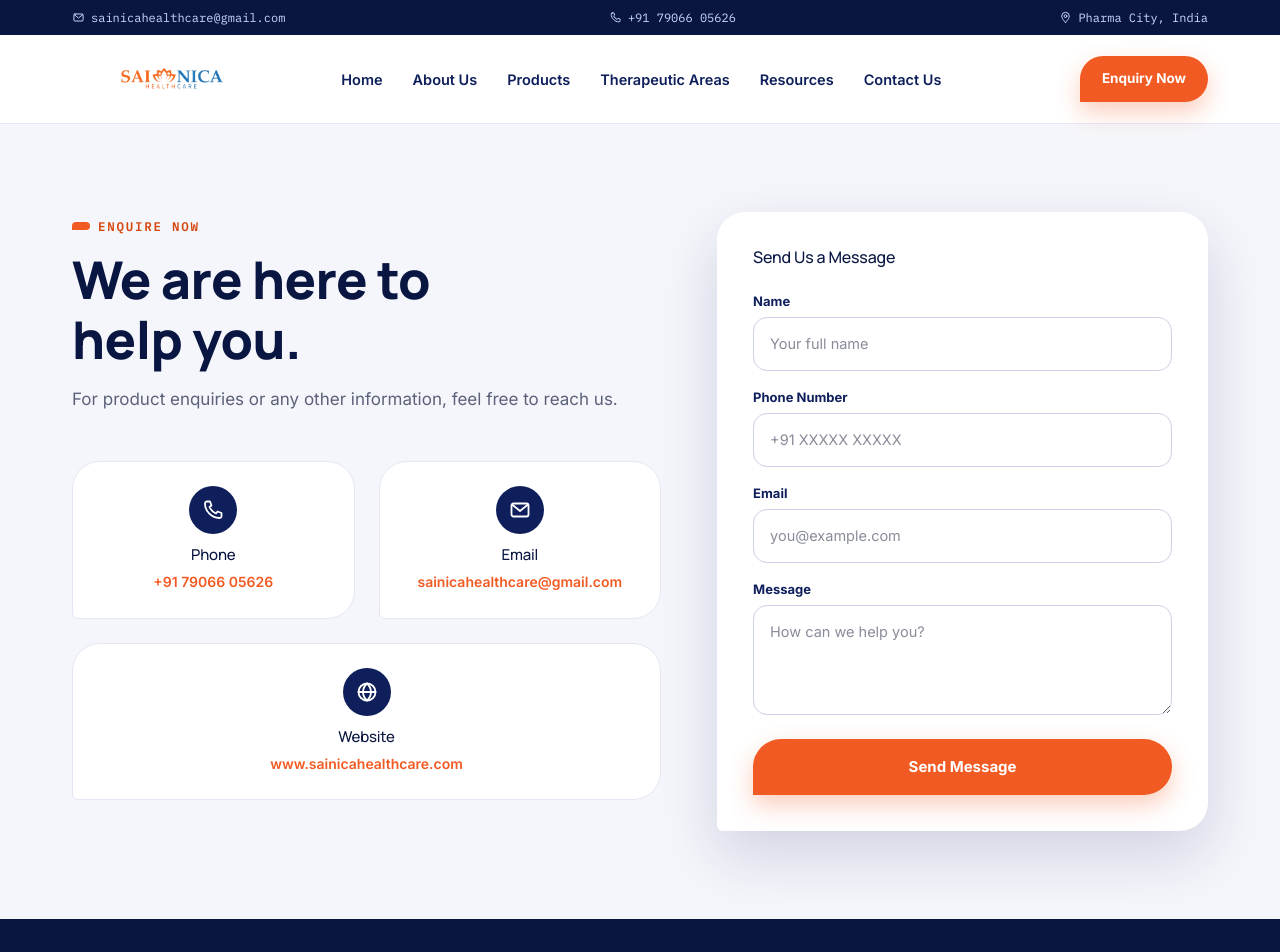
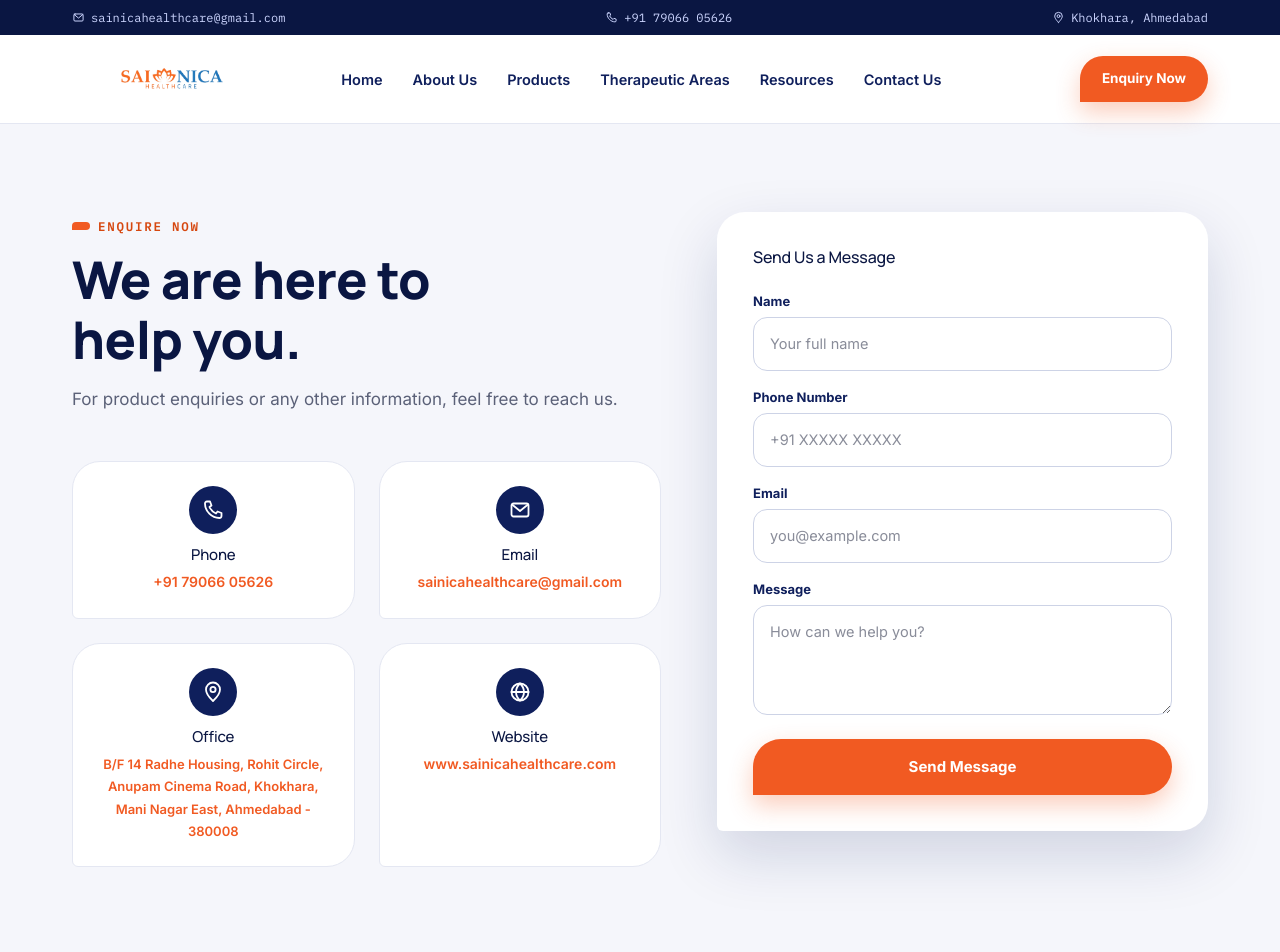
Before and after one commit to jamanrao-beep/sainica-pharma, a Next.js app: page /enquiry in a window 1280 px wide. Shown: the top 952 px of the page. Built offline with nearby package versions, Linux system fonts and the light colour scheme.

Commit message:
fix(contact): update official address and add google maps integration across pages

```diff
--- a/app/careers/page.tsx
+++ b/app/careers/page.tsx
@@ -67,7 +67,7 @@
           {[
             { title: "Medical Representative — Gastro Division", location: "Multiple Locations, India" },
             { title: "Area Sales Manager", location: "North India" },
-            { title: "Quality Control Analyst", location: "Pharma City, India" },
+            { title: "Quality Control Analyst", location: "Khokhara, Ahmedabad" },
           ].map((j, i) => (
             <div key={i} className="job-pill">
               <div>
--- a/app/contact/page.tsx
+++ b/app/contact/page.tsx
@@ -22,7 +22,11 @@
               <ul className="footer-contact" style={{ color: "var(--ink)" }}>
                 <li>
                   <svg viewBox="0 0 24 24" width="17" height="17" fill="none" stroke="#F15A22" strokeWidth="1.8" strokeLinecap="round" strokeLinejoin="round"><path d="M12 21s7-6.5 7-11.5A7 7 0 0 0 5 9.5C5 14.5 12 21 12 21z"/><circle cx="12" cy="9.5" r="2.6"/></svg>
-                  125, Healthcare Avenue,<br />Pharma City, India - 000000
+                  <span>
+                    B/F 14 Radhe Housing, Rohit Circle,<br />
+                    Anupam Cinema Road, Khokhara,<br />
+                    Mani Nagar East, Ahmedabad - 380008
+                  </span>
                 </li>
                 <li>
                   <svg viewBox="0 0 24 24" width="17" height="17" fill="none" stroke="#F15A22" strokeWidth="1.8" strokeLinecap="round" strokeLinejoin="round"><path d="M6 3.5h3l1.5 4-2 1.5a13 13 0 0 0 6.5 6.5l1.5-2 4 1.5v3a2 2 0 0 1-2.2 2C10.8 20 4 13.2 4 5.7A2 2 0 0 1 6 3.5z"/></svg>
@@ -34,15 +38,36 @@
                 </li>
                 <li>
                   <svg viewBox="0 0 24 24" width="17" height="17" fill="none" stroke="#F15A22" strokeWidth="1.8" strokeLinecap="round" strokeLinejoin="round"><circle cx="12" cy="12" r="8.5"/><path d="M3.5 12h17M12 3.5c2.6 2.4 4 5.4 4 8.5s-1.4 6.1-4 8.5c-2.6-2.4-4-5.4-4-8.5s1.4-6.1 4-8.5z"/></svg>
-                  www.sainicahealthcare.com
+                  <a href="https://www.sainicahealthcare.com" target="_blank" rel="noopener noreferrer">www.sainicahealthcare.com</a>
                 </li>
               </ul>
             </div>
+
+            <div className="mt-24">
+              <a
+                href="https://maps.google.com/?q=Radhe+Housing,+Rohit+Circle,+Anupam+Cinema+Road,+Khokhara,+Maninagar+East,+Ahmedabad+380008"
+                target="_blank"
+                rel="noopener noreferrer"
+                className="btn btn-outline-navy btn-sm"
+                style={{ display: "inline-flex", alignItems: "center", gap: 8 }}
+              >
+                <svg viewBox="0 0 24 24" width="16" height="16" fill="none" stroke="currentColor" strokeWidth="1.8" strokeLinecap="round" strokeLinejoin="round"><path d="M18 13v6a2 2 0 0 1-2 2H5a2 2 0 0 1-2-2V8a2 2 0 0 1 2-2h6"/><polyline points="15 3 21 3 21 9"/><line x1="10" y1="14" x2="21" y2="3"/></svg>
+                Open in Google Maps
+              </a>
+            </div>
           </div>
           <div className="split-media">
-            <div className="map-frame">
-              {/* eslint-disable-next-line @next/next/no-img-element */}
-              <img src="/img/contact-map.svg" alt="Office location map" style={{ width: "100%", minHeight: 320, objectFit: "cover", background: "var(--bg)" }} />
+            <div className="map-frame" style={{ width: "100%", height: "100%", minHeight: 380 }}>
+              <iframe
+                title="Sainica Healthcare Office Google Maps"
+                src="https://maps.google.com/maps?q=Radhe+Housing,+Rohit+Circle,+Anupam+Cinema+Road,+Khokhara,+Maninagar+East,+Ahmedabad+380008&t=&z=16&ie=UTF8&iwloc=&output=embed"
+                width="100%"
+                height="100%"
+                style={{ border: 0, minHeight: 380, width: "100%", height: "100%", display: "block" }}
+                allowFullScreen
+                loading="lazy"
+                referrerPolicy="no-referrer-when-downgrade"
+              />
             </div>
           </div>
         </div>
--- a/app/enquiry/page.tsx
+++ b/app/enquiry/page.tsx
@@ -32,12 +32,28 @@
                 <h4>Email</h4>
                 <p><a href="mailto:sainicahealthcare@gmail.com" style={{ wordBreak: "break-word" }}>sainicahealthcare@gmail.com</a></p>
               </div>
-              <div className="contact-card" style={{ gridColumn: "1 / -1", padding: "24px 20px" }}>
-                <div className="cc-icon" style={{ width: 48, height: 48, marginBottom: 12, marginLeft: "auto", marginRight: "auto" }}>
+              <div className="contact-card" style={{ padding: "24px 20px" }}>
+                <div className="cc-icon" style={{ width: 48, height: 48, marginBottom: 12 }}>
+                  <svg viewBox="0 0 24 24" width="20" height="20" fill="none" stroke="#fff" strokeWidth="1.8" strokeLinecap="round" strokeLinejoin="round"><path d="M12 21s7-6.5 7-11.5A7 7 0 0 0 5 9.5C5 14.5 12 21 12 21z"/><circle cx="12" cy="9.5" r="2.6"/></svg>
+                </div>
+                <h4>Office</h4>
+                <p>
+                  <a
+                    href="https://maps.google.com/?q=Radhe+Housing,+Rohit+Circle,+Anupam+Cinema+Road,+Khokhara,+Maninagar+East,+Ahmedabad+380008"
+                    target="_blank"
+                    rel="noopener noreferrer"
+                    style={{ wordBreak: "break-word", fontSize: "13px", lineHeight: 1.5 }}
+                  >
+                    B/F 14 Radhe Housing, Rohit Circle, Anupam Cinema Road, Khokhara, Mani Nagar East, Ahmedabad - 380008
+                  </a>
+                </p>
+              </div>
+              <div className="contact-card" style={{ padding: "24px 20px" }}>
+                <div className="cc-icon" style={{ width: 48, height: 48, marginBottom: 12 }}>
                   <svg viewBox="0 0 24 24" width="20" height="20" fill="none" stroke="#fff" strokeWidth="1.8" strokeLinecap="round" strokeLinejoin="round"><circle cx="12" cy="12" r="8.5"/><path d="M3.5 12h17M12 3.5c2.6 2.4 4 5.4 4 8.5s-1.4 6.1-4 8.5c-2.6-2.4-4-5.4-4-8.5s1.4-6.1 4-8.5z"/></svg>
                 </div>
                 <h4>Website</h4>
-                <p><a href="#" style={{ wordBreak: "break-word" }}>www.sainicahealthcare.com</a></p>
+                <p><a href="https://www.sainicahealthcare.com" target="_blank" rel="noopener noreferrer" style={{ wordBreak: "break-word" }}>www.sainicahealthcare.com</a></p>
               </div>
             </div>
           </div>
--- a/assets/sainica-healthcare-wip/about.html
+++ b/assets/sainica-healthcare-wip/about.html
@@ -16,7 +16,7 @@
   <div class="container">
     <div class="tb-item"><svg viewBox="0 0 24 24" width="13" height="13" fill="none" stroke="currentColor" stroke-width="1.8" stroke-linecap="round" stroke-linejoin="round"><rect x="3.5" y="5.5" width="17" height="13" rx="2"/><path d="M4 6.5l8 6.5 8-6.5"/></svg> info@sainicahealthcare.com</div>
     <div class="tb-item"><svg viewBox="0 0 24 24" width="13" height="13" fill="none" stroke="currentColor" stroke-width="1.8" stroke-linecap="round" stroke-linejoin="round"><path d="M6 3.5h3l1.5 4-2 1.5a13 13 0 0 0 6.5 6.5l1.5-2 4 1.5v3a2 2 0 0 1-2.2 2C10.8 20 4 13.2 4 5.7A2 2 0 0 1 6 3.5z"/></svg> +91 12345 67890</div>
-    <div class="tb-item"><svg viewBox="0 0 24 24" width="13" height="13" fill="none" stroke="currentColor" stroke-width="1.8" stroke-linecap="round" stroke-linejoin="round"><path d="M12 21s7-6.5 7-11.5A7 7 0 0 0 5 9.5C5 14.5 12 21 12 21z"/><circle cx="12" cy="9.5" r="2.6"/></svg> Pharma City, India</div>
+    <div class="tb-item"><svg viewBox="0 0 24 24" width="13" height="13" fill="none" stroke="currentColor" stroke-width="1.8" stroke-linecap="round" stroke-linejoin="round"><path d="M12 21s7-6.5 7-11.5A7 7 0 0 0 5 9.5C5 14.5 12 21 12 21z"/><circle cx="12" cy="9.5" r="2.6"/></svg> <a href="https://maps.google.com/?q=Radhe+Housing,+Rohit+Circle,+Anupam+Cinema+Road,+Khokhara,+Maninagar+East,+Ahmedabad+380008" target="_blank" rel="noopener noreferrer">Khokhara, Ahmedabad</a></div>
   </div>
 </div>
 <div class="navwrap">
@@ -123,7 +123,7 @@
         <ul class="footer-contact">
           <li><svg viewBox="0 0 24 24" width="17" height="17" fill="none" stroke="#F15A22" stroke-width="1.8" stroke-linecap="round" stroke-linejoin="round"><rect x="3.5" y="5.5" width="17" height="13" rx="2"/><path d="M4 6.5l8 6.5 8-6.5"/></svg> info@sainicahealthcare.com</li>
           <li><svg viewBox="0 0 24 24" width="17" height="17" fill="none" stroke="#F15A22" stroke-width="1.8" stroke-linecap="round" stroke-linejoin="round"><path d="M6 3.5h3l1.5 4-2 1.5a13 13 0 0 0 6.5 6.5l1.5-2 4 1.5v3a2 2 0 0 1-2.2 2C10.8 20 4 13.2 4 5.7A2 2 0 0 1 6 3.5z"/></svg> +91 12345 67890</li>
-          <li><svg viewBox="0 0 24 24" width="17" height="17" fill="none" stroke="#F15A22" stroke-width="1.8" stroke-linecap="round" stroke-linejoin="round"><path d="M12 21s7-6.5 7-11.5A7 7 0 0 0 5 9.5C5 14.5 12 21 12 21z"/><circle cx="12" cy="9.5" r="2.6"/></svg> 125, Healthcare Avenue, Pharma City, India - 000000</li>
+          <li><svg viewBox="0 0 24 24" width="17" height="17" fill="none" stroke="#F15A22" stroke-width="1.8" stroke-linecap="round" stroke-linejoin="round"><path d="M12 21s7-6.5 7-11.5A7 7 0 0 0 5 9.5C5 14.5 12 21 12 21z"/><circle cx="12" cy="9.5" r="2.6"/></svg> <a href="https://maps.google.com/?q=Radhe+Housing,+Rohit+Circle,+Anupam+Cinema+Road,+Khokhara,+Maninagar+East,+Ahmedabad+380008" target="_blank" rel="noopener noreferrer">B/F 14 Radhe Housing, Rohit Circle, Anupam Cinema Road, Khokhara, Mani Nagar East, Ahmedabad - 380008</a></li>
         </ul>
       </div>
     </div>
--- a/assets/sainica-healthcare-wip/index.html
+++ b/assets/sainica-healthcare-wip/index.html
@@ -16,7 +16,7 @@
   <div class="container">
     <div class="tb-item"><svg viewBox="0 0 24 24" width="13" height="13" fill="none" stroke="currentColor" stroke-width="1.8" stroke-linecap="round" stroke-linejoin="round"><rect x="3.5" y="5.5" width="17" height="13" rx="2"/><path d="M4 6.5l8 6.5 8-6.5"/></svg> info@sainicahealthcare.com</div>
     <div class="tb-item"><svg viewBox="0 0 24 24" width="13" height="13" fill="none" stroke="currentColor" stroke-width="1.8" stroke-linecap="round" stroke-linejoin="round"><path d="M6 3.5h3l1.5 4-2 1.5a13 13 0 0 0 6.5 6.5l1.5-2 4 1.5v3a2 2 0 0 1-2.2 2C10.8 20 4 13.2 4 5.7A2 2 0 0 1 6 3.5z"/></svg> +91 12345 67890</div>
-    <div class="tb-item"><svg viewBox="0 0 24 24" width="13" height="13" fill="none" stroke="currentColor" stroke-width="1.8" stroke-linecap="round" stroke-linejoin="round"><path d="M12 21s7-6.5 7-11.5A7 7 0 0 0 5 9.5C5 14.5 12 21 12 21z"/><circle cx="12" cy="9.5" r="2.6"/></svg> Pharma City, India</div>
+    <div class="tb-item"><svg viewBox="0 0 24 24" width="13" height="13" fill="none" stroke="currentColor" stroke-width="1.8" stroke-linecap="round" stroke-linejoin="round"><path d="M12 21s7-6.5 7-11.5A7 7 0 0 0 5 9.5C5 14.5 12 21 12 21z"/><circle cx="12" cy="9.5" r="2.6"/></svg> <a href="https://maps.google.com/?q=Radhe+Housing,+Rohit+Circle,+Anupam+Cinema+Road,+Khokhara,+Maninagar+East,+Ahmedabad+380008" target="_blank" rel="noopener noreferrer">Khokhara, Ahmedabad</a></div>
   </div>
 </div>
 <div class="navwrap">
@@ -119,7 +119,7 @@
         <ul class="footer-contact">
           <li><svg viewBox="0 0 24 24" width="17" height="17" fill="none" stroke="#F15A22" stroke-width="1.8" stroke-linecap="round" stroke-linejoin="round"><rect x="3.5" y="5.5" width="17" height="13" rx="2"/><path d="M4 6.5l8 6.5 8-6.5"/></svg> info@sainicahealthcare.com</li>
           <li><svg viewBox="0 0 24 24" width="17" height="17" fill="none" stroke="#F15A22" stroke-width="1.8" stroke-linecap="round" stroke-linejoin="round"><path d="M6 3.5h3l1.5 4-2 1.5a13 13 0 0 0 6.5 6.5l1.5-2 4 1.5v3a2 2 0 0 1-2.2 2C10.8 20 4 13.2 4 5.7A2 2 0 0 1 6 3.5z"/></svg> +91 12345 67890</li>
-          <li><svg viewBox="0 0 24 24" width="17" height="17" fill="none" stroke="#F15A22" stroke-width="1.8" stroke-linecap="round" stroke-linejoin="round"><path d="M12 21s7-6.5 7-11.5A7 7 0 0 0 5 9.5C5 14.5 12 21 12 21z"/><circle cx="12" cy="9.5" r="2.6"/></svg> 125, Healthcare Avenue, Pharma City, India - 000000</li>
+          <li><svg viewBox="0 0 24 24" width="17" height="17" fill="none" stroke="#F15A22" stroke-width="1.8" stroke-linecap="round" stroke-linejoin="round"><path d="M12 21s7-6.5 7-11.5A7 7 0 0 0 5 9.5C5 14.5 12 21 12 21z"/><circle cx="12" cy="9.5" r="2.6"/></svg> <a href="https://maps.google.com/?q=Radhe+Housing,+Rohit+Circle,+Anupam+Cinema+Road,+Khokhara,+Maninagar+East,+Ahmedabad+380008" target="_blank" rel="noopener noreferrer">B/F 14 Radhe Housing, Rohit Circle, Anupam Cinema Road, Khokhara, Mani Nagar East, Ahmedabad - 380008</a></li>
         </ul>
       </div>
     </div>
--- a/assets/sainica-healthcare-wip/therapeutic-areas.html
+++ b/assets/sainica-healthcare-wip/therapeutic-areas.html
@@ -16,7 +16,7 @@
   <div class="container">
     <div class="tb-item"><svg viewBox="0 0 24 24" width="13" height="13" fill="none" stroke="currentColor" stroke-width="1.8" stroke-linecap="round" stroke-linejoin="round"><rect x="3.5" y="5.5" width="17" height="13" rx="2"/><path d="M4 6.5l8 6.5 8-6.5"/></svg> info@sainicahealthcare.com</div>
     <div class="tb-item"><svg viewBox="0 0 24 24" width="13" height="13" fill="none" stroke="currentColor" stroke-width="1.8" stroke-linecap="round" stroke-linejoin="round"><path d="M6 3.5h3l1.5 4-2 1.5a13 13 0 0 0 6.5 6.5l1.5-2 4 1.5v3a2 2 0 0 1-2.2 2C10.8 20 4 13.2 4 5.7A2 2 0 0 1 6 3.5z"/></svg> +91 12345 67890</div>
-    <div class="tb-item"><svg viewBox="0 0 24 24" width="13" height="13" fill="none" stroke="currentColor" stroke-width="1.8" stroke-linecap="round" stroke-linejoin="round"><path d="M12 21s7-6.5 7-11.5A7 7 0 0 0 5 9.5C5 14.5 12 21 12 21z"/><circle cx="12" cy="9.5" r="2.6"/></svg> Pharma City, India</div>
+    <div class="tb-item"><svg viewBox="0 0 24 24" width="13" height="13" fill="none" stroke="currentColor" stroke-width="1.8" stroke-linecap="round" stroke-linejoin="round"><path d="M12 21s7-6.5 7-11.5A7 7 0 0 0 5 9.5C5 14.5 12 21 12 21z"/><circle cx="12" cy="9.5" r="2.6"/></svg> <a href="https://maps.google.com/?q=Radhe+Housing,+Rohit+Circle,+Anupam+Cinema+Road,+Khokhara,+Maninagar+East,+Ahmedabad+380008" target="_blank" rel="noopener noreferrer">Khokhara, Ahmedabad</a></div>
   </div>
 </div>
 <div class="navwrap">
@@ -98,7 +98,7 @@
         <ul class="footer-contact">
           <li><svg viewBox="0 0 24 24" width="17" height="17" fill="none" stroke="#F15A22" stroke-width="1.8" stroke-linecap="round" stroke-linejoin="round"><rect x="3.5" y="5.5" width="17" height="13" rx="2"/><path d="M4 6.5l8 6.5 8-6.5"/></svg> info@sainicahealthcare.com</li>
           <li><svg viewBox="0 0 24 24" width="17" height="17" fill="none" stroke="#F15A22" stroke-width="1.8" stroke-linecap="round" stroke-linejoin="round"><path d="M6 3.5h3l1.5 4-2 1.5a13 13 0 0 0 6.5 6.5l1.5-2 4 1.5v3a2 2 0 0 1-2.2 2C10.8 20 4 13.2 4 5.7A2 2 0 0 1 6 3.5z"/></svg> +91 12345 67890</li>
-          <li><svg viewBox="0 0 24 24" width="17" height="17" fill="none" stroke="#F15A22" stroke-width="1.8" stroke-linecap="round" stroke-linejoin="round"><path d="M12 21s7-6.5 7-11.5A7 7 0 0 0 5 9.5C5 14.5 12 21 12 21z"/><circle cx="12" cy="9.5" r="2.6"/></svg> 125, Healthcare Avenue, Pharma City, India - 000000</li>
+          <li><svg viewBox="0 0 24 24" width="17" height="17" fill="none" stroke="#F15A22" stroke-width="1.8" stroke-linecap="round" stroke-linejoin="round"><path d="M12 21s7-6.5 7-11.5A7 7 0 0 0 5 9.5C5 14.5 12 21 12 21z"/><circle cx="12" cy="9.5" r="2.6"/></svg> <a href="https://maps.google.com/?q=Radhe+Housing,+Rohit+Circle,+Anupam+Cinema+Road,+Khokhara,+Maninagar+East,+Ahmedabad+380008" target="_blank" rel="noopener noreferrer">B/F 14 Radhe Housing, Rohit Circle, Anupam Cinema Road, Khokhara, Mani Nagar East, Ahmedabad - 380008</a></li>
         </ul>
       </div>
     </div>
--- a/components/TopBar.tsx
+++ b/components/TopBar.tsx
@@ -12,7 +12,14 @@
         </div>
         <div className="tb-item">
           <svg viewBox="0 0 24 24" width="13" height="13" fill="none" stroke="currentColor" strokeWidth="1.8" strokeLinecap="round" strokeLinejoin="round"><path d="M12 21s7-6.5 7-11.5A7 7 0 0 0 5 9.5C5 14.5 12 21 12 21z"/><circle cx="12" cy="9.5" r="2.6"/></svg>
-          Pharma City, India
+          <a
+            href="https://maps.google.com/?q=Radhe+Housing,+Rohit+Circle,+Anupam+Cinema+Road,+Khokhara,+Maninagar+East,+Ahmedabad+380008"
+            target="_blank"
+            rel="noopener noreferrer"
+            title="B/F 14 Radhe Housing, Rohit Circle, Anupam Cinema Road, Khokhara, Mani Nagar East, Ahmedabad 380008"
+          >
+            Khokhara, Ahmedabad
+          </a>
         </div>
       </div>
     </div>
```
